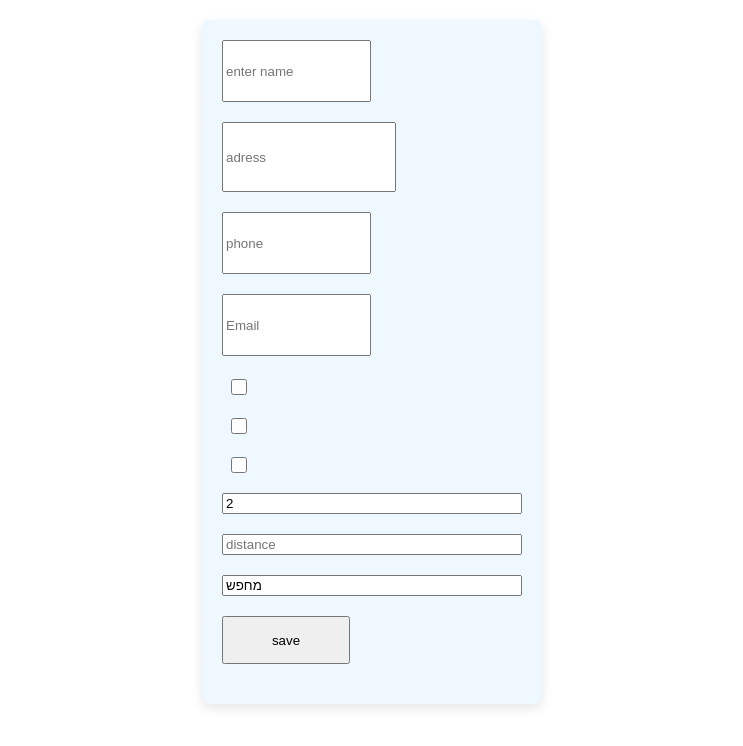
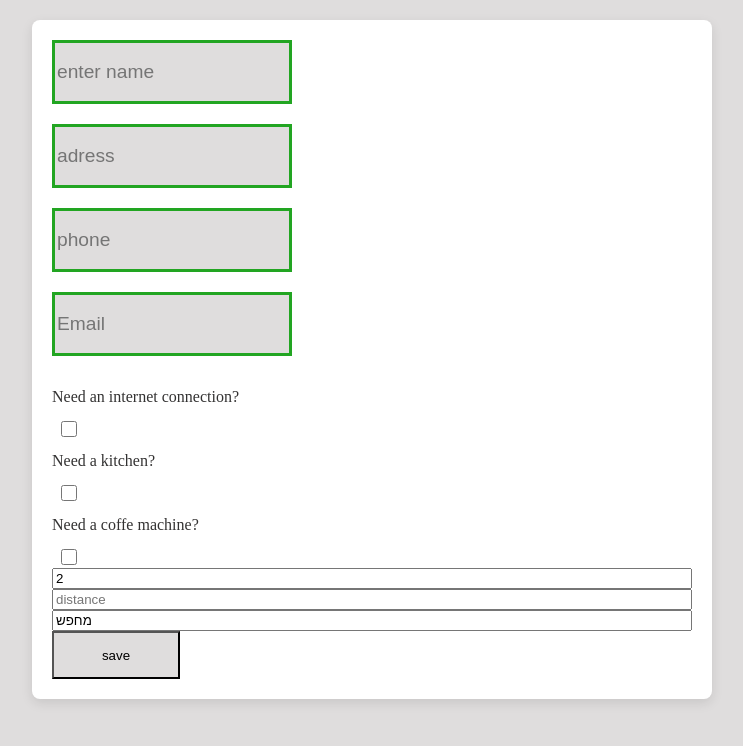
Before and after one commit to bina-fa/projex2-biny, a React (Vite) app: page / in a window 1280 px wide. Shown: the top 746 px of the page, without its empty margins (268-1011 px from the left). Built offline with nearby package versions, Linux system fonts and the light colour scheme.

Commit message:
Datalist seems OK

```diff
--- a/src/Form.jsx
+++ b/src/Form.jsx
@@ -3,43 +3,45 @@ import "./css/form.css"
 import { useState } from "react";
 
 
-
 function Form() {
 
 
-
-   let possibleAdresses = []
    let { register, reset, handleSubmit, formState: { errors, isValid }} = useForm();
-   let [ query, setQuery ] = useState([]);
-
-
-
-
-
-
-
+   let [ query, setQuery ] = useState();
+   let [ data, setData] = useState([{}]);
 
  function save(){
     reset()
  }
+  // function updateMap(){
+  //   <Map/>
+  // }
 
- function ChangeAdress(e){
-   console.log("go in on change")
+    const ChangeAdress = async(e) => {
+   console.log("go in on change");
+   console.log( e.target.value );
    setQuery(e.target.value);
-   fetch( `https://nominatim.openstreetmap.org/search?format=json&q=${query}&limit=5` )
-   .then(
-       (res) =>{res = res.json()
-         console.log(res)
-         console.log(res)
 
-         // for (let i = 0; i < res.length; i++) {
-         //    possibleAdresses + res[i] ;
+  //  fetch( `https://nominatim.openstreetmap.org/search?format=json&q=${query}&limit=5` )//איך ניגשים לתוך המערך שנמצא באובייקט promise
+  //  .then(
+  //      (res) => {res = res.json();
+  //        console.log(res);
+  //        setdata(res);
+  //        console.log("addressArray", res.arrayBuffer)
+  //        console.log("data: ", data);
+  //        const addressArray = res.data;
+  //        console.log("addressArray", addressArray);
 
-         // }
-         // console.log( "possibleAdresses" + possibleAdresses[0])
-       })
+  //      })
+
+       const response = await fetch( ` https://nominatim.openstreetmap.org/search?format=json&q=${query}&limit=5`)
+       const res = await response.json()
+       console.log("res: " , res);
+       setData(res);
+       console.log("data : " , data);
 
  }
+
 
     return (
          <>
@@ -49,8 +51,26 @@ function Form() {
           {errors.name && <div className="error">{errors.name.message} </div>}
 
 
-       <input type="text" {...register ( "adress", { required : 'שדה כתובת הוא שדה חובה'  })}onChange={ChangeAdress}  id ="adressInput" placeholder="adress"></input>
+       <input
+        type="text"
+         {...register ( "adress", { required : 'שדה כתובת הוא שדה חובה'  })}
+         onChange={ChangeAdress}
+         id ="adressInput"
+         list="options"
+          placeholder="adress">
+            </input>
        {errors.adress && <div className="error">{errors.adress.message} </div>}
+
+
+       <datalist id = "options" >
+        {data.map(
+          (item) => (
+            <option key={item.osm_id} >
+              {item.display_name}
+              </option>
+        ) )}
+       </datalist>
+       {/* onClick={ <Map lat ={item.lat} lon = {item.lon}/> } */}
 
        <input type="phone" {...register ( "phone", { required :'שדה טלפון הוא שדה חובה'  })} id ="phoneInput" placeholder="phone"></input>
        {errors.phone && <div className="error">{errors.phone.message} </div>}
@@ -66,13 +86,13 @@ function Form() {
              id="emailInput" placeholder="Email"></input>
         {errors.email && <div className="error">{errors.email.message} </div>}
 
-       <label htmlFor="internet" value = "need connecting to internet?"/>
+       <label htmlFor="internet" >{"Need an internet connection?"}</label>
        <input type="Checkbox" name="internet" id="internet"/>
 
-       <label htmlFor="kitchen" value = "need a kitchen?"/>
+       <label htmlFor="kitchen">{"Need a kitchen?"}</label>
            <input type="Checkbox" name="kitchen" id="kitchen"/>
 
-       <label htmlFor="coffeeMachine" value = "need a coffe machine?"/>
+       <label htmlFor="coffeeMachine"> {"Need a coffe machine?"}</label>
               <input type="Checkbox"name="coffeeMachine" id="coffeeMachine"/>
 
        <input type="number" id="numRooms" defaultValue = {2} placeholder="num rooms"></input>
--- a/src/css/form.css
+++ b/src/css/form.css
@@ -1,37 +1,67 @@
+body{
+
+    background-color: rgb(223, 221, 221);
+
+}
 form{
     display: flex;
     flex-direction: column;
-    width: 300px;
+    width: 50vw;
     margin: 20px auto;
     padding: 20px;
-    background-color: #f0f8ff; /* רקע תכלת בהיר */
     border-radius: 8px;
     box-shadow: 0px 4px 12px rgba(0, 0, 0, 0.1);
+    background-color: white;
 }
-input{
-    margin-bottom: 20px;
 
-}
 #submitButton{
     width: 10vw;
     height: 6vh;
+    background-color: rgb(223, 221, 221); /* רקע תכלת בהיר */
 
 }
-#nameInput,#phoneInput,#numRoomsInput,#emailInput{
-    width: 11vw;
+/* איך משנים את צבע הגבול בזמן פוקוס */
+#nameInput, #phoneInput, #numRoomsInput, #emailInput{
+
+    width: 18vw;
     height: 7vh;
+
+    font-size: larger;
+    color: rgb(34, 34, 34);
+    border: rgb(34, 165, 34) 3px solid;
+    background-color: rgb(223, 221, 221);
+
+    margin-bottom: 20px;
+    resize: vertical;
 }
+
+
 #adressInput{
-    width: 13vw;
-    height: 8vh;
+
+    width: 18vw;
+    height: 7vh;
+    font-size: larger;
+    margin-bottom: 20px;
+    resize: vertical;
+    border: rgb(34, 165, 34) 3px solid;
+    background-color: rgb(223, 221, 221);
+
 }
+
 .error{
     width: 11vw;
     height: 7vh;
- color: red;
+    color: red;
 }
 
 #internet, #kitchen, #coffeeMachine {
     width: 2vw;
     height: 2vh;
+    background-color: grey;
 }
+
+label {
+    padding: 12px 12px 12px 0;
+    display: inline-block;
+    color: rgb(51, 50, 50);
+  }
```
Also changed, not shown: package.json (+5 -3 lines), src/Map.jsx (added, +15 -0 lines), 1 other file (tests, documents, lock files or other folders).
